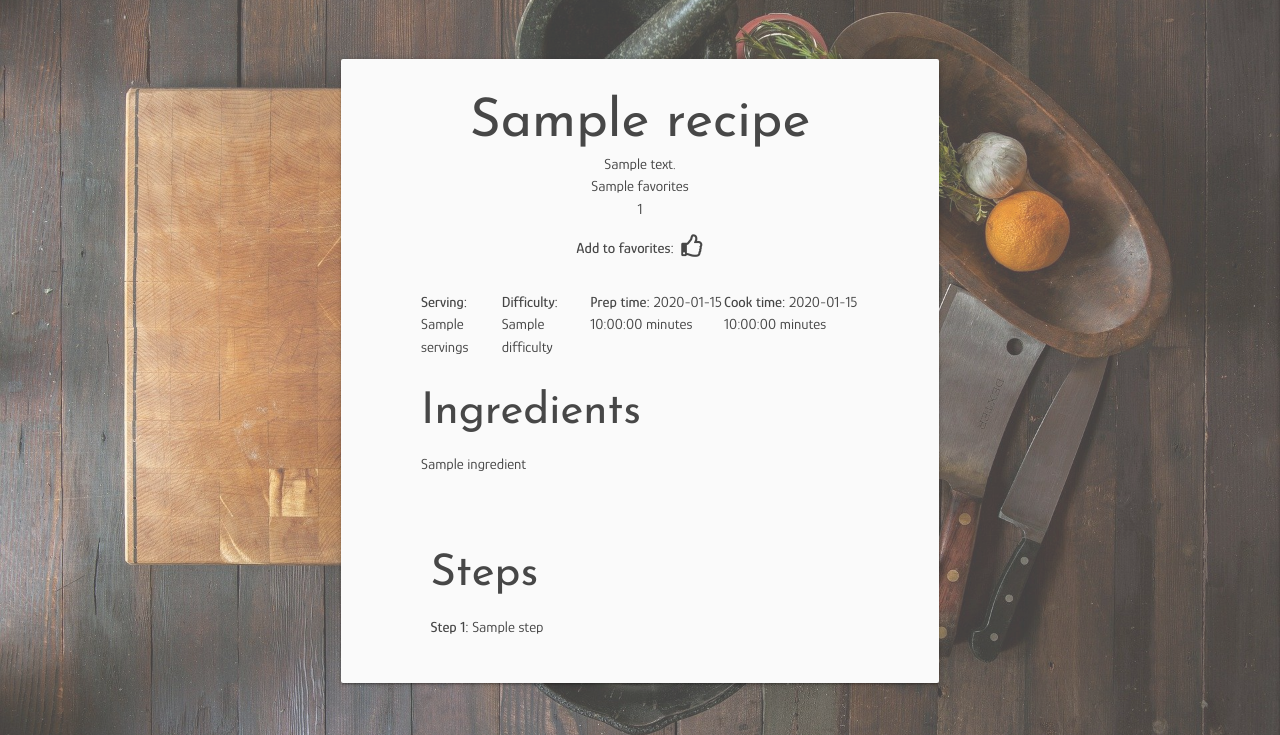
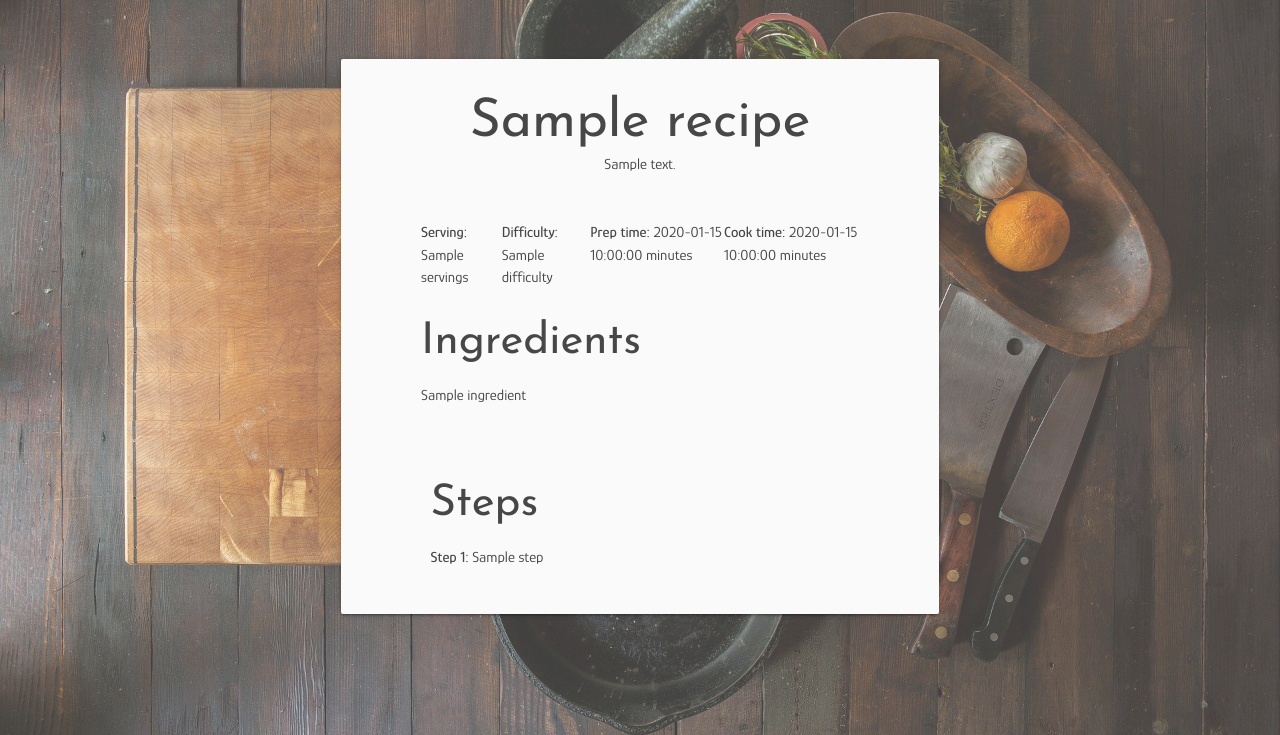
Before and after one commit to tealhorizon87/ms3_cookbook, a Flask app: template templates/recipe.html in a window 1280 px wide. Shown: the part 65-800 px from the top of the page. Run offline with Flask 2, Linux system fonts and the light colour scheme; the template is opened without the code that fills it: most values are stand-ins (such as "Sample title", 1, 10 or a date in 2020); some libraries are stand-ins or nearby versions.

Commit message:
Fix issue with recipe display when not logged in

```diff
--- a/app.py
+++ b/app.py
@@ -116,11 +116,14 @@ def logout():
 @app.route("/recipe/<recipe_id>", methods = ["GET", "POST"])
 def recipe(recipe_id):
     recipe = mongo.db.recipes.find_one({"_id": ObjectId(recipe_id)})
-    favorites = mongo.db.users.find_one(
-        {"username": session["user"]})["my_favorites"]
-    is_favorite = "yes" if recipe_id in favorites else "no"
-    return render_template("recipe.html", recipe = recipe,
-        favorites = favorites, is_favorite = is_favorite)
+    if session:
+        favorites = mongo.db.users.find_one(
+            {"username": session["user"]})["my_favorites"]
+        is_favorite = "yes" if recipe_id in favorites else "no"
+        return render_template("recipe.html", recipe = recipe,
+            favorites = favorites, is_favorite = is_favorite)
+
+    return render_template("recipe.html", recipe = recipe)
 
 
 @app.route("/add_recipe", methods = ["GET", "POST"])
--- a/templates/recipe.html
+++ b/templates/recipe.html
@@ -15,12 +15,11 @@
         <div class="col s12 center-align">
           <h2>{{ recipe.recipe_title }}</h2>
           <p>{{ recipe.recipe_description }}</p>
-          <p>{{ favorites }}</p>
-          <p>{{ recipe._id }}</p>
         </div>
       </div>
       <div class="row">
         <div class="favorites col s6 offset-s3 valign-wrapper">
+          {% if session.user %}
             {% if is_favorite == "yes" %}
               <span><strong>Add to favorites:</strong></span>
               <a href="{{ url_for('delete_favorite', recipe_id = recipe._id) }}">
@@ -31,6 +30,7 @@
               <a href="{{ url_for('add_favorite', recipe_id = recipe._id) }}">
                 <i class="far fa-thumbs-up"></i>
               </a>
+            {% endif %}
           {% endif %}
         </div>
       </div>
```
Lines whose indentation alone changed are shown as unchanged.
